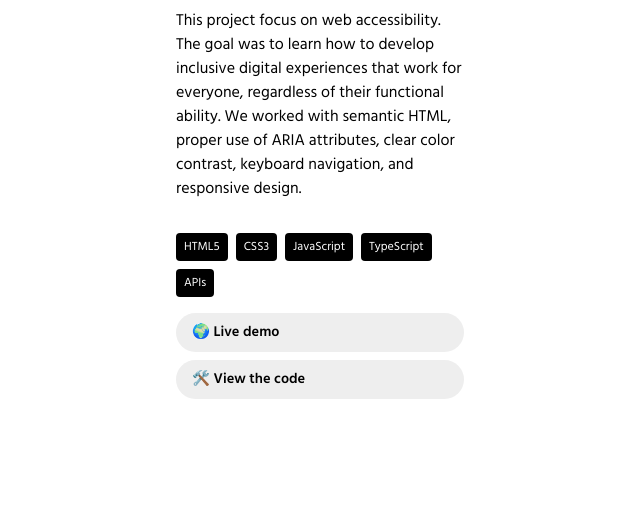
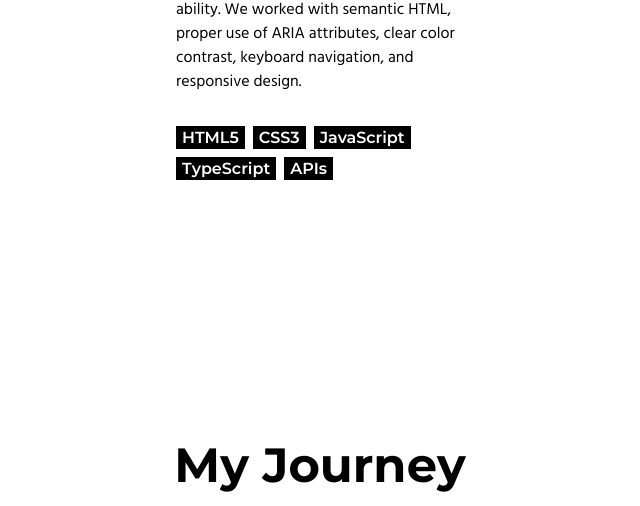
Before and after one commit to violacathrine/my-portfolio, a React (Vite) app: page / in a window 1280 px wide. Shown: the part 3578-4084 px from the top of the page, without its empty margins (320-960 px from the left). Built offline with nearby package versions, Linux system fonts and the light colour scheme.

Commit message:
styled components

```diff
--- a/src/GlobalStyles.jsx
+++ b/src/GlobalStyles.jsx
@@ -9,19 +9,19 @@ export const GlobalStyles = createGlobalStyle`
   body {
     margin: 0;
     padding: 0;
-    background: #fff; /* eller din bakgrund */
+    background: #fff;
     color: #000;
     font-family: 'Hind', sans-serif;
   }
 
-  /* Alla rubriker får Montserrat */
-  h1, h2, h3, h4, h5, h6 {
-    font-family: 'Montserrat', sans-serif;
+
+  h1, h2, h3 {
+    font-family: "Montserrat", sans-serif;
     font-weight: 700;
     margin: 0 0 1rem;
   }
 
-  /* Alla paragraf-taggar får Hind */
+
   p {
     font-family: 'Hind', sans-serif;
     font-weight: 400;
@@ -32,5 +32,6 @@ export const GlobalStyles = createGlobalStyle`
   a {
     color: inherit;
     text-decoration: underline;
+    font-family: "Montserrat",
   }
 `;
--- a/src/components/Contact.jsx
+++ b/src/components/Contact.jsx
@@ -1,23 +1,78 @@
 import React from "react";
+import styled from "styled-components";
 
-export const Contact = ({ heading, name, email, socials }) => {
+// Wrappers
+const Section = styled.section`
+  padding: 128px 16px;
+  max-width: 320px;
+  margin: 0 auto;
+  text-align: center;
+  display: flex;
+  flex-direction: column;
+  gap: 2rem;
+`;
+
+const Heading = styled.h2`
+  font-size: 40px;
+  font-weight: 700;
+  color:rgb(0, 0, 0);
+`;
+
+const ProfileImage = styled.img`
+  width: 150px;
+  height: 150px;
+  border-radius: 50%;
+  object-fit: cover;
+  margin: 0 auto;
+`;
+
+const Name = styled.p`
+  font-weight: 600;
+  font-size: 18px;
+  margin: 0;
+`;
+
+const Email = styled.a`
+  font-weight: 600;
+  font-size: 16px;
+  color: black;
+  text-decoration: none;
+
+  &:hover {
+    text-decoration: underline;
+  }
+`;
+
+const IconsWrapper = styled.div`
+  display: flex;
+  justify-content: center;
+  gap: 1.5rem;
+  font-size: 24px;
+`;
+
+// Komponent
+export const Contact = ({ heading, name, email, image, socials }) => {
   return (
-    <section id="contact" className="contact-section">
-      <h2>{heading}</h2>
-      {/*<img src={image} alt={`Portrait of ${name}`} />*/}
-      <p>{name}</p>
-      <p>
-        <a href={`mailto:${email}`}>{email}</a>
-      </p>
-      <ul className="socials-list">
+    <Section id="contact">
+      <Heading>{heading}</Heading>
+      <ProfileImage src={image} alt={name} />
+      <div>
+        <Name>{name}</Name>
+        <Email href={`mailto:${email}`}>{email}</Email>
+      </div>
+      <IconsWrapper>
         {socials.map((social) => (
-          <li key={social.platform}>
-            <a href={social.url} target="_blank" rel="noopener noreferrer">
-              {social.platform}
-            </a>
-          </li>
+          <a
+            key={social.platform}
+            href={social.link}
+            target="_blank"
+            rel="noopener noreferrer"
+            aria-label={social.platform}
+          >
+            {social.icon}
+          </a>
         ))}
-      </ul>
-    </section>
+      </IconsWrapper>
+    </Section>
   );
 };
--- a/src/components/MyJourney.jsx
+++ b/src/components/MyJourney.jsx
@@ -1,10 +1,40 @@
+// src/components/MyJourney.jsx
 import React from "react";
+import styled from "styled-components";
+
+const Section = styled.section`
+  padding: 128px 16px;
+  max-width: 320px;
+  margin: 0 auto;
+  display: flex;
+  flex-direction: column;
+  gap: 64px;
+
+  @media (min-width: 768px) {
+    max-width: 700px;
+  }
+`;
+
+const Heading = styled.h2`
+  font-size: 48px;
+  font-weight: 700;
+  text-align: center;
+`;
+
+const Paragraph = styled.p`
+  font-size: 18px;
+  line-height: 1.6;
+`;
 
 export const MyJourney = ({ heading, text }) => {
+  const paragraphs = text.split("\n");
+
   return (
-    <section id="journey" className="my-journey-section">
-      <h2>{heading}</h2>
-      <p>{text}</p>
-    </section>
+    <Section id="my-journey">
+      <Heading>{heading}</Heading>
+      {paragraphs.map((para, index) => (
+        <Paragraph key={index}>{para}</Paragraph>
+      ))}
+    </Section>
   );
 };
--- a/src/components/Projects.jsx
+++ b/src/components/Projects.jsx
@@ -45,34 +45,16 @@ const TagsWrapper = styled.div`
 `;
 
 const Tag = styled.span`
+  font-family: "Montserrat";
   background-color: #000;
   color: #fff;
-  padding: 0.25rem 0.5rem;
-  font-size: 0.75rem;
-  border-radius: 4px;
-`;
-
-const LinkButton = styled.a`
-  display: inline-flex;
-  align-items: center;
-  gap: 0.5rem;
+  padding: 2px 6px;
+  align-items: flex-start;
+  color: #fff;
+  font-size: 16px;
+  font-style: normal;
   font-weight: 600;
-  font-size: 0.9rem;
-  padding: 0.5rem 1rem;
-  background: #eee;
-  border-radius: 999px;
-  text-decoration: none;
-  color: #000;
-
-  &:hover {
-    background: #ddd;
-  }
-`;
-
-const LinksWrapper = styled.div`
-  display: flex;
-  flex-direction: column;
-  gap: 0.5rem;
+  line-height: normal;
 `;
 
 export const Projects = ({ heading, projects }) => {
@@ -92,22 +74,13 @@ export const Projects = ({ heading, projects }) => {
             ))}
           </TagsWrapper>
 
-          <LinksWrapper>
-            <LinkButton
-              href={project.netlify}
-              target="_blank"
-              rel="noopener noreferrer"
-            >
-              🌍 Live demo
-            </LinkButton>
-            <LinkButton
-              href={project.github}
-              target="_blank"
-              rel="noopener noreferrer"
-            >
-              🛠️ View the code
-            </LinkButton>
-          </LinksWrapper>
+          {/*<LinksWrapper>
+            {project.links.map((link) => (
+              <LinkButton key={link.href} href={link.href}>
+                {link.label}
+              </LinkButton>
+            ))}
+          </LinksWrapper>*/}
         </ProjectCard>
       ))}
     </Section>
--- a/src/components/Skills.jsx
+++ b/src/components/Skills.jsx
@@ -1,20 +1,66 @@
 import React from "react";
+import styled from "styled-components";
+
+const Section = styled.section`
+  padding: 128px 16px;
+  max-width: 320px;
+  margin: 0 auto;
+  display: flex;
+  flex-direction: column;
+  align-items: center;
+  gap: 64px;
+`;
+
+const Heading = styled.h2`
+  font-size: 48px;
+  font-weight: 700;
+  text-align: center;
+  color: #ff4575;
+`;
+
+const Group = styled.div`
+  display: flex;
+  flex-direction: column;
+  align-items: center;
+  gap: 0.5rem;
+`;
+
+const Title = styled.h3`
+  background: #ff4575;
+  color: #fff;
+  padding: 0.25rem 0.75rem;
+  font-size: 14px;
+  font-weight: 700;
+  margin-bottom: 0.5rem;
+`;
+
+const List = styled.ul`
+  list-style: none;
+  padding: 0;
+  margin: 0;
+  text-align: center;
+`;
+
+const Item = styled.li`
+  color: #ff4575;
+  font-size: 16px;
+  font-weight: 500;
+`;
 
 export const Skills = ({ heading, groups }) => {
   return (
-    <section id="skills" className="skills-section">
-      <h2>{heading}</h2>
-
+    <Section id="skills">
+      <Heading>{heading}</Heading>
       {groups.map((group) => (
-        <div key={group.title} className="skills-group">
-          <h3>{group.title}</h3>
-          <ul>
+        <Group key={group.title}>
+          <Title>{group.title}</Title>
+          <List>
             {group.items.map((item) => (
-              <li key={item}>{item}</li>
+              <Item key={item}>{item}</Item>
             ))}
-          </ul>
-        </div>
+          </List>
+        </Group>
       ))}
-    </section>
+    </Section>
   );
 };
--- a/src/data/content.json
+++ b/src/data/content.json
@@ -46,8 +46,16 @@
         "image": "/mockup-morbidgene.png",
         "text": "This website is built with HTML5, CSS3 and JavaScript and was one of my very first projects i built in this bootcamp.  It’s an official site for the band and i’m still working on it. My plan for the project is to expand the subpages and update it with more photos from their gigs.",
         "tags": ["HTML5", "CSS3", "JavaScript"],
-        "netlify": "link",
-        "github": "link"
+        "links": [
+          {
+            "label": "Live demo",
+            "href": "https://morbidgeneofficial.com/"
+          },
+          {
+            "label": "View the code",
+            "href": "https://github.com/violacathrine/morbid-gene-official"
+          }
+        ]
       },
       {
         "name": "Weather app",
@@ -62,7 +70,7 @@
 
   "myJourney": {
     "heading": "My Journey",
-    "text": "I’ve been a creative soul for as long as I can remember. What truly drives me is that deep sense of curiosity and the joy I feel when I get to explore, build, and solve. When I’m fully immersed in a challenge  whether it's solving a tricky bug or designing an engaging user experience – I find a sense of calm and focus that I absolutely love.Tech gives me the perfect mix of creativity and logic. I thrive on digging into the details, being analytical and stubborn when needed, and seeing how every small piece contributes to something greater. Watching an idea grow from scratch into a functional, visual experience – where design, interactivity, and problem-solving meet – is pure magic to me. With several years of experience in logistics, sales, and customer service, I’ve developed strong problem-solving skills and a deep understanding of how to work efficiently in fast-paced environments. This background has also given me a strong user-focused mindset – I always think about how things will feel and function for the end user. Now, I’m combining all those strengths in my journey into tech. Whether it’s writing code, creating accessible and responsive web interfaces, or simply learning something new."
+    "text": "I’ve been a creative soul for as long as I can remember. What truly drives me is that deep sense of curiosity and the joy I feel when I get to explore, build, and solve. When I’m fully immersed in a challenge  whether it's solving a tricky bug or designing an engaging user experience - I actually find a sense of calm and focus that I absolutely love. Tech gives me the perfect mix of creativity and logic.\nI I thrive on digging into the details, being analytical and stubborn when needed, and seeing how every small piece contributes to something greater. Watching an idea grow from scratch into a functional, visual experience - where design, interactivity, and problem-solving meet - is pure magic to me.\nI With several years of experience in logistics, sales, and customer service, I’ve developed strong problem-solving skills and a deep understanding of how to work efficiently in fast-paced environments. This background has also given me a strong user-focused mindset - I always think about how things will feel and function for the end user. Now, I’m combining all those strengths in my journey into tech. Whether it’s writing code, creating accessible and responsive web interfaces, or simply learning something new."
   },
 
   "skills": {
@@ -106,25 +114,25 @@
   },
 
 "contact": {
-    "heading": "Let’s talk",
+  "heading": "Let's talk",
   "name": "Cathrine Olsson",
   "email": "cathrineohlsson@live.se",
   "image": "/profile-picture.jpg",
   "socials": [
     {
       "platform": "LinkedIn",
-        "url": "https://linkedin.com/in/din-profil",
-        "icon": "linkedin"
+      "link": "https://linkedin.com/in/...",
+      "icon": "🔗"
     },
     {
       "platform": "GitHub",
-        "url": "https://github.com/din-användare",
-        "icon": "github"
+      "link": "https://github.com/violacathrine",
+      "icon": "🐙"
     },
     {
       "platform": "Instagram",
-        "url": "https://instagram.com/din-profil",
-        "icon": "instagram"
+      "link": "https://instagram.com/...",
+      "icon": "📷"
     }
   ]
 }
```
Lines whose indentation alone changed are shown as unchanged.
